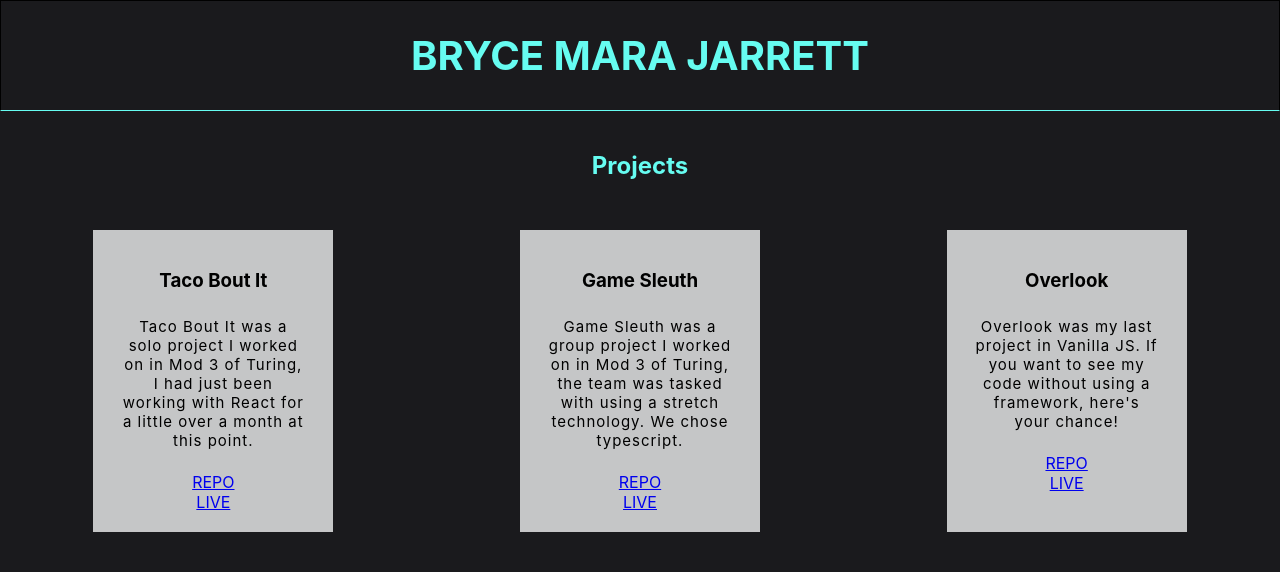
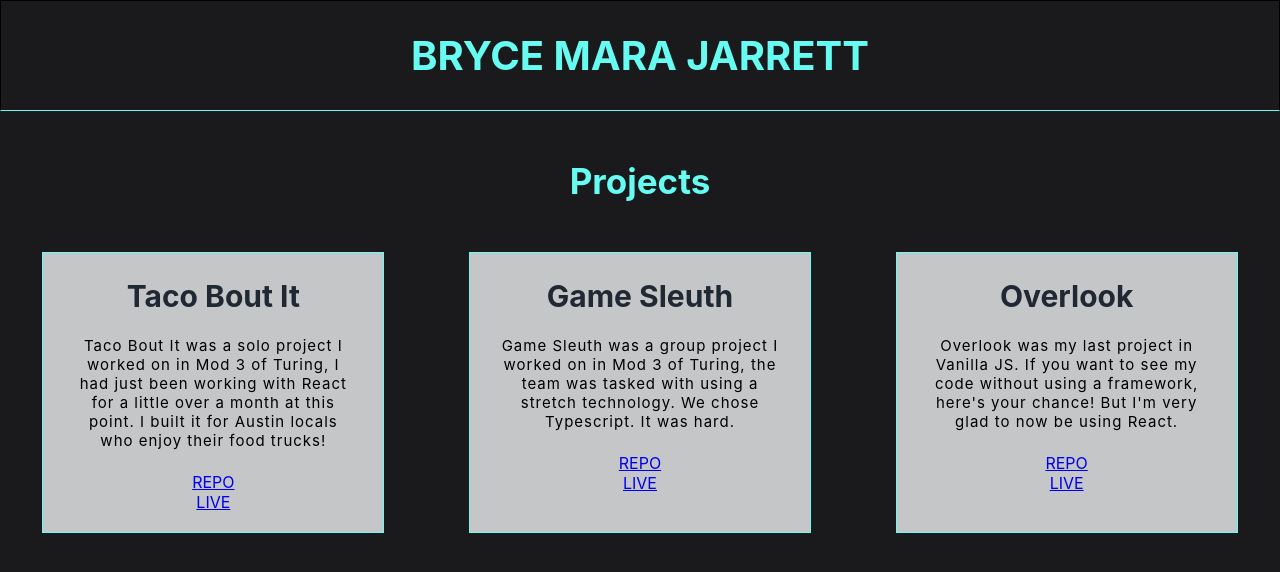
Before and after one commit to brycemara/portfolio, a React (Create React App) app: page /projects in a window 1280 px wide. Shown: the top 572 px of the page. Built offline with nearby package versions, Linux system fonts and the light colour scheme.

Commit message:
Add final CSS

```diff
--- a/src/About/About.css
+++ b/src/About/About.css
@@ -2,8 +2,9 @@
   color: white;
   margin-bottom: 0px;
   margin-top: 40px;
+  font-size: 20px;
+  font-style: italic;
 }
-
 
 .about-container {
   display: flex;
@@ -12,7 +13,8 @@
 }
 
 .about-title {
-  color: #66fcf1
+  color: #66fcf1;
+  font-size: 35px;
 }
 
 .about-me {
@@ -21,7 +23,6 @@
   height: auto;
   background: #ffffffd1;
 }
-
 
 .wrapper {
   padding: 15px;
@@ -71,7 +72,6 @@ img {
 }
 
 p {
-  /* font-family: 'Inconsolata', monospace; */
   padding: 7px;
   text-align: center;
   font-size: 15px;
--- a/src/About/About.js
+++ b/src/About/About.js
@@ -15,7 +15,7 @@ function About() {
       <h1 className="about-title">About Me</h1>
       <section className="about-me">
         <p>
-          Industrial Engineer turn Software Developer I have a passion for
+          Industrial Engineer turn Software Developer, I have a passion for
           problem solving. If you want the technical "about me", contact me for
           my resume and cover letter. Here I would rather show you who I am
           outside of my work and education. And they say a picture is worth a
@@ -23,7 +23,6 @@ function About() {
         </p>
       </section>
       <h1 className="image-title">
-        {" "}
         Some of my favorite places I've traveled to
       </h1>
       <div className="wrapper">
--- a/src/Contact/Contact.css
+++ b/src/Contact/Contact.css
@@ -1,10 +1,18 @@
 .contact-title {
-  color: #66fcf1
+  color: #66fcf1;
+  font-size: 35px;
+}
+
+h2 {
+  color: white;
+  margin-bottom: 0px;
+  padding-bottom: 0px;
 }
 
 .contact-me {
   display: flex;
+  flex-direction: column;
   justify-content: center;
   align-items: center;
-  margin-top: 130px;
+  margin-top: 30px;
 }
--- a/src/Contact/Contact.js
+++ b/src/Contact/Contact.js
@@ -5,8 +5,11 @@ function Contact() {
     <section >
       <h1 className="contact-title">Contact Me</h1>
       <div className="contact-me">
+        <h2>Connect with me on LinkedIn!</h2>
         <a target="blank" href="https://www.linkedin.com/in/bryce-jarrett-496496171/"><img alt="linkedin"  src="https://img.shields.io/badge/-LinkedIn-black.svg?style=for-the-badge&logo=linkedin&colorB=1C5D99"/></a>
+        <h2>Check out my GitHub!</h2>
         <a target="blank"href="https://github.com/brycemara"><img alt="github" src="https://img.shields.io/badge/-Github-b1361e.svg?style=for-the-badge&logo=github&colorB=black" /></a>
+        <h2>Send me an email!</h2>
         <a target="blank" href="mailto:brycej98@gmail.com"><img alt="email" src="https://img.shields.io/badge/-Email-f2c236.svg?style=for-the-badge&colorB=0078D4" /></a>
       </div>
     </section>
--- a/src/Projects/Projects.css
+++ b/src/Projects/Projects.css
@@ -1,6 +1,13 @@
 .projects-title {
   color: #66fcf1;
   padding: 20px;
+  font-size: 35px;
+}
+
+.project-title {
+  margin: 5px;
+  color: #1f2833;
+  font-size: 30px;
 }
 
 .project-divs {
@@ -15,7 +22,8 @@
 .project-card {
   padding: 20px;
   height: auto;
-  width: 200px;
+  width: 300px;
   background: #c5c6c7;
   text-align: center;
+  border: 1px solid #66fcf1;
 }
--- a/src/Projects/Projects.js
+++ b/src/Projects/Projects.js
@@ -6,27 +6,27 @@ function Projects() {
       <h1 className="projects-title">Projects</h1>
       <section className="project-divs">
         <div className="project-card">
-          <h1>Taco Bout It</h1>
-          <p>Taco Bout It was a solo project I worked on in Mod 3 of Turing, I had just been working with React for a little over a month at this point.</p>
-          <a href="https://github.com/brycemara/taco-bout-it">REPO</a>
+          <h1 className="project-title">Taco Bout It</h1>
+          <p>Taco Bout It was a solo project I worked on in Mod 3 of Turing, I had just been working with React for a little over a month at this point. I built it for Austin locals who enjoy their food trucks!</p>
+          <a target="blank" href="https://github.com/brycemara/taco-bout-it">REPO</a>
           <br></br>
-          <a href="https://brycemara.github.io/taco-bout-it/">LIVE</a>
+          <a target="blank" href="https://brycemara.github.io/taco-bout-it/">LIVE</a>
 
         </div>
         <div className="project-card">
-          <h1>Game Sleuth</h1>
-          <p>Game Sleuth was a group project I worked on in Mod 3 of Turing, the team was tasked with using a stretch technology. We chose typescript.</p>
-          <a href="https://github.com/mdflynn/game-sleuth">REPO</a>
+          <h1 className="project-title">Game Sleuth</h1>
+          <p>Game Sleuth was a group project I worked on in Mod 3 of Turing, the team was tasked with using a stretch technology. We chose Typescript. It was hard.</p>
+          <a target="blank" href="https://github.com/mdflynn/game-sleuth">REPO</a>
           <br></br>
-          <a href="https://mdflynn.github.io/game-sleuth/">LIVE</a>
+          <a target="blank" href="https://mdflynn.github.io/game-sleuth/">LIVE</a>
 
         </div>
         <div className="project-card">
-          <h1>Overlook</h1>
-          <p>Overlook was my last project in Vanilla JS. If you want to see my code without using a framework, here's your chance!</p>
-          <a href="https://github.com/brycemara/overlook">REPO</a>
+          <h1 className="project-title">Overlook</h1>
+          <p>Overlook was my last project in Vanilla JS. If you want to see my code without using a framework, here's your chance! But I'm very glad to now be using React.</p>
+          <a target="blank" href="https://github.com/brycemara/overlook">REPO</a>
           <br></br>
-          <a href="https://brycemara.github.io/overlook/">LIVE</a>
+          <a target="blank" href="https://brycemara.github.io/overlook/">LIVE</a>
 
         </div>
       </section>
```
Also changed, not shown: 1 other file (tests, documents, lock files or other folders).
